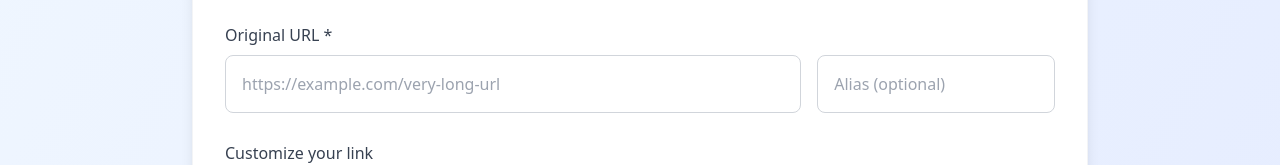
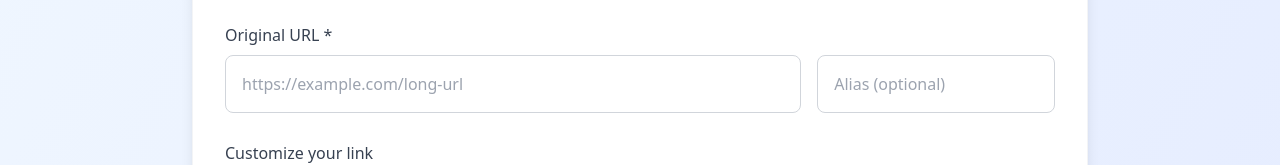
Before and after one commit to shrtnly/Shrtnly, a React (Vite) app: page / in a window 1280 px wide. Shown: the part 247-412 px from the top of the page. Built offline with nearby package versions, Linux system fonts and the light colour scheme; no server answers.

Commit message:
Updated LinkForm.tsx

```diff
--- a/src/components/LinkForm.tsx
+++ b/src/components/LinkForm.tsx
@@ -252,7 +252,7 @@ const LinkForm: React.FC<LinkFormProps> = ({ onLinkCreated }) => {
                 name="original_url"
                 value={formData.original_url}
                 onChange={handleChange}
-                placeholder="https://example.com/very-long-url"
+                placeholder="https://example.com/long-url"
                 className={`w-full px-4 py-3 sm:py-4 text-sm sm:text-base border rounded-lg focus:ring-2 focus:ring-blue-500 transition-colors ${
                   urlValid === null
                     ? 'border-gray-300 focus:border-blue-500'
```
